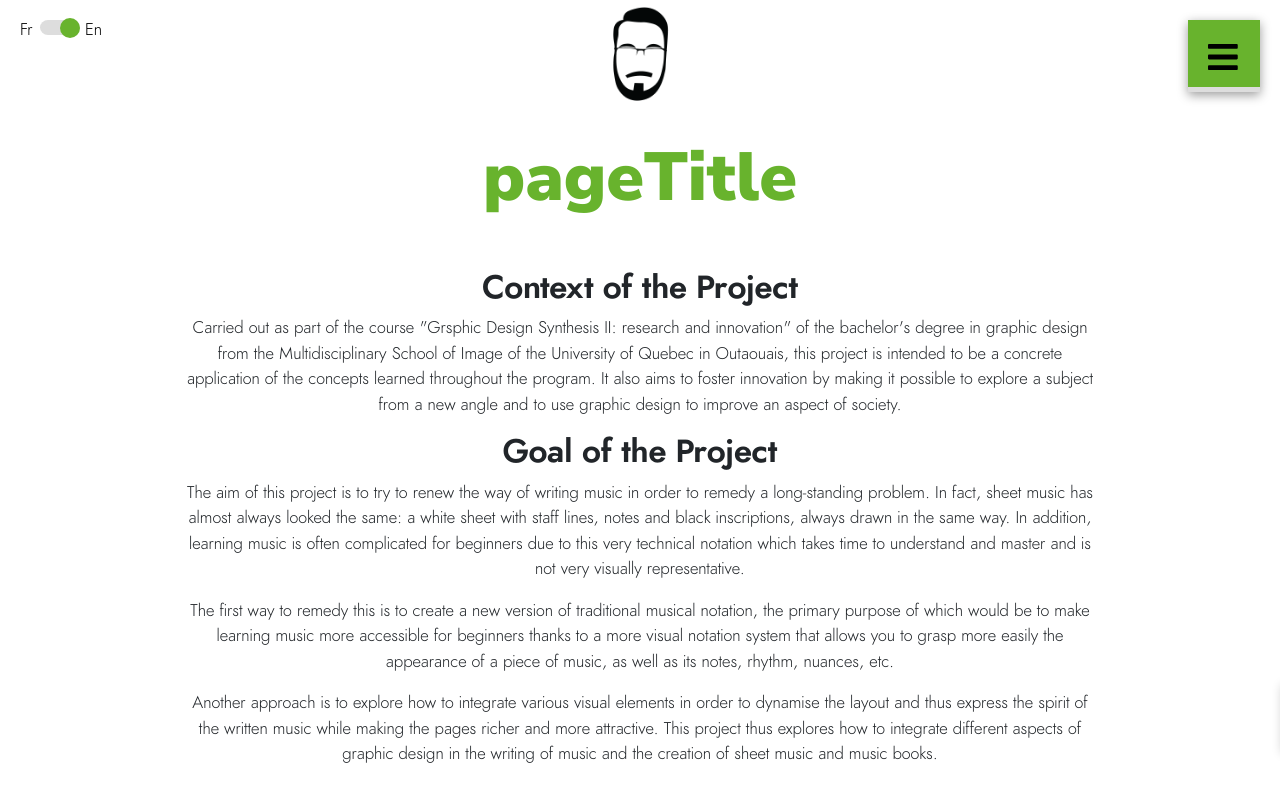
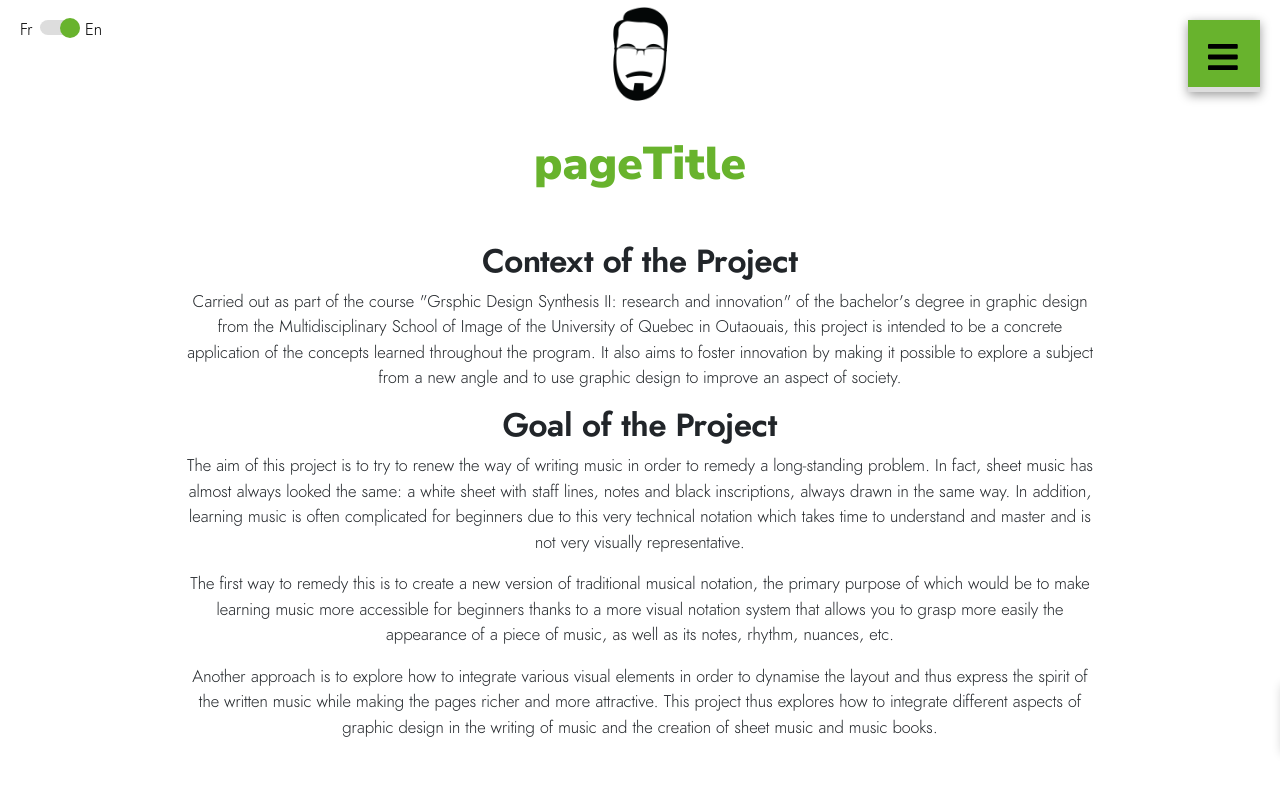
Before and after one commit to benoitlord/portfolio_nuxt, a Nuxt app: page /synthese in a window 1280 px wide. Shown: the top 800 px of the page. Built offline with nearby package versions, Linux system fonts and the light colour scheme; a web font is replaced by a local one.

Commit message:
Reduced size of h1 on synthèse page

```diff
--- a/pages/synthese.vue
+++ b/pages/synthese.vue
@@ -2,7 +2,7 @@
   <div>
     <b-row>
       <b-col>
-        <h1>{{ $t('pageTitle') }}</h1>
+        <h1 style="font-size: 2.7em;">{{ $t('pageTitle') }}</h1>
       </b-col>
     </b-row>
     <b-row align-h="center">
```
